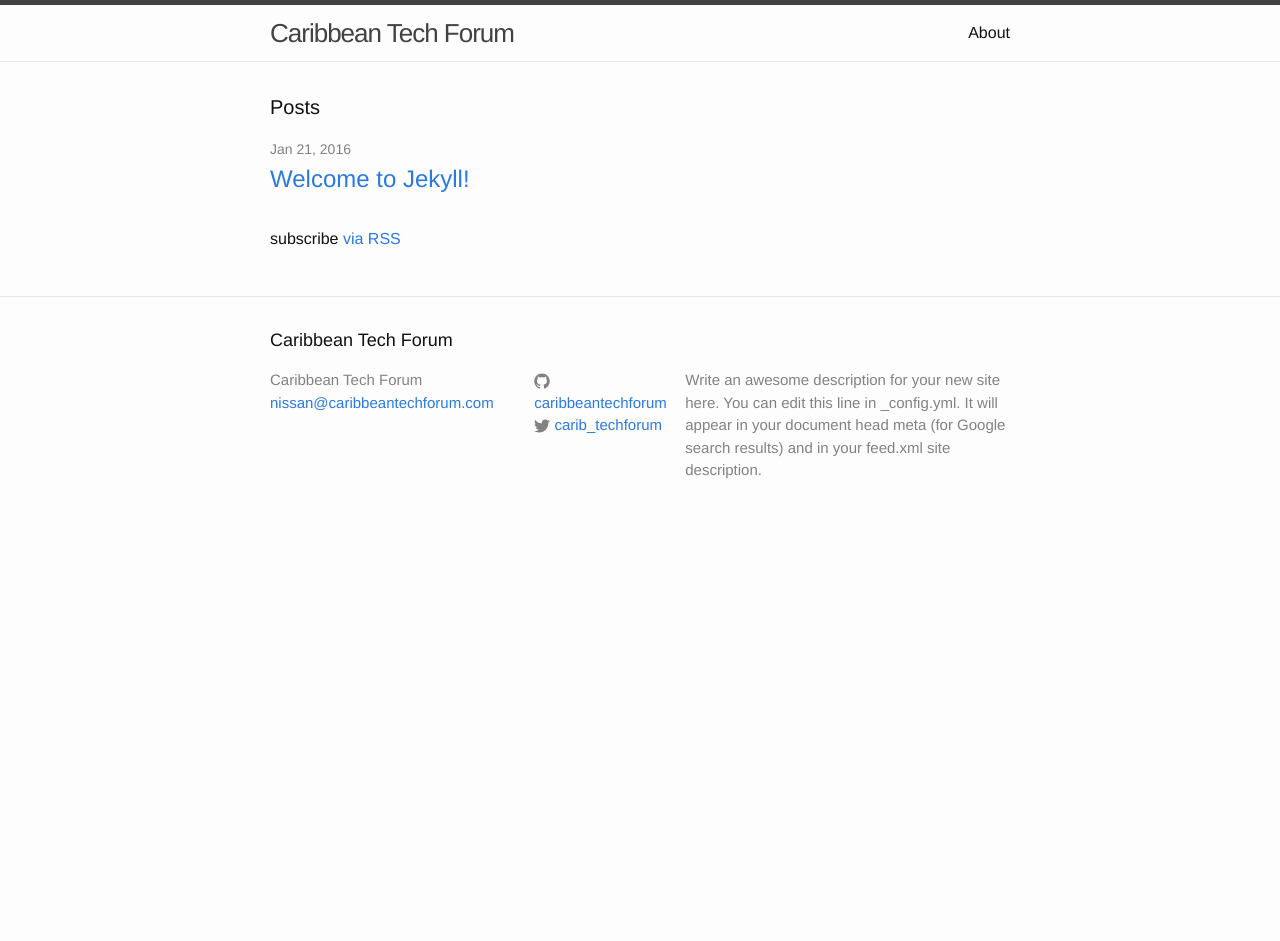
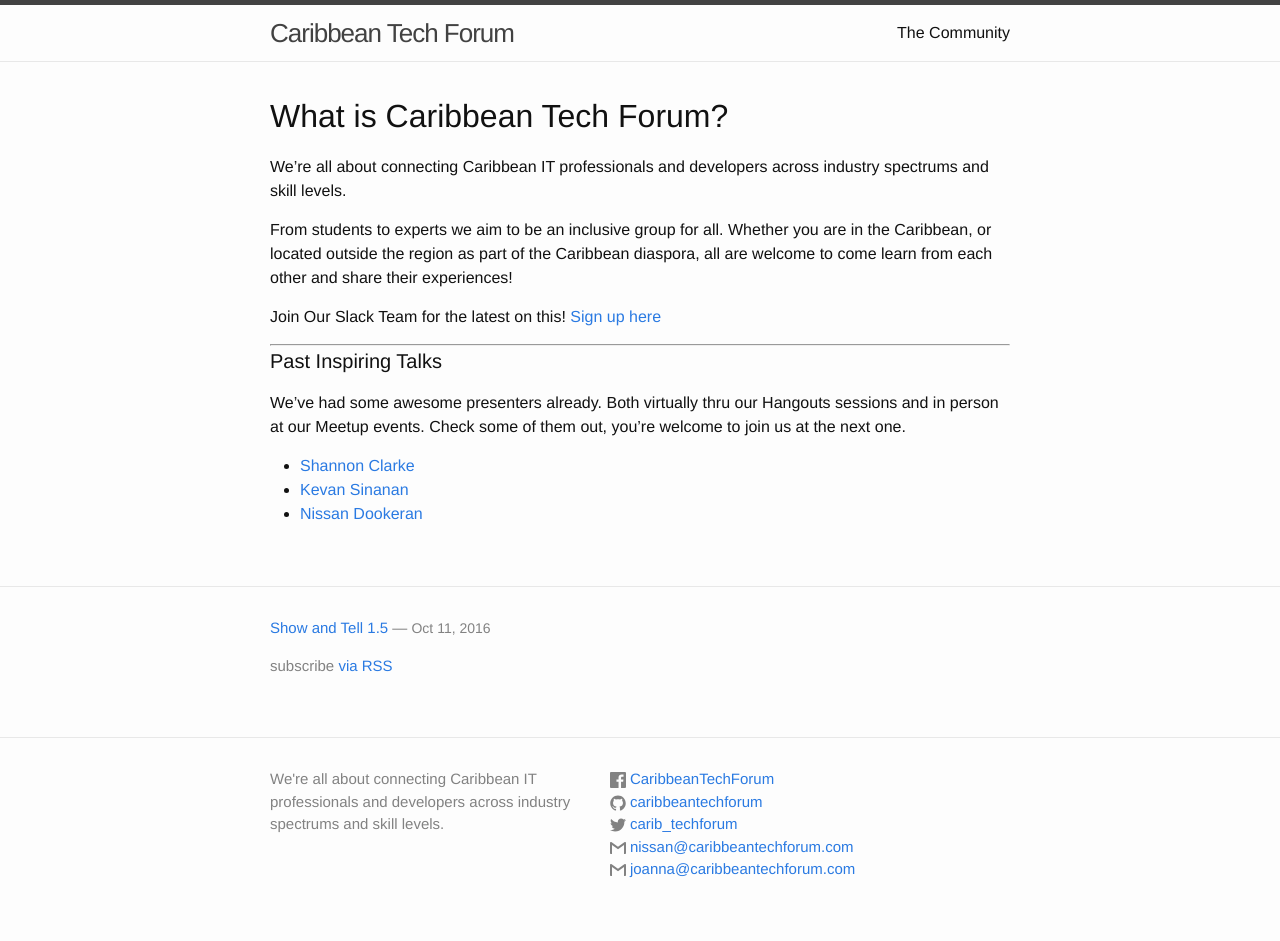
Before and after one commit to caribbeantechforum/caribbeantechforum.github.io, a Jekyll site: the page built from index.md, in a window 1280 px wide. Built offline with Jekyll 4.4.1, drawn with Linux system fonts in a browser that asks for light colours; before the commit the page ends 900 px from its top, so only the background shows below that.

Commit message:
[refactor] merged content from wix, updated jekyll templates to suit content
[refactor] merged content from wix, updated jekyll templates to suit content

```diff
--- a/_config.yml
+++ b/_config.yml
@@ -7,15 +7,13 @@
 
 # Site settings
 title: Caribbean Tech Forum
-email: nissan@caribbeantechforum.com
-description: > # this means to ignore newlines until "baseurl:"
-  Write an awesome description for your new site here. You can edit this
-  line in _config.yml. It will appear in your document head meta (for
-  Google search results) and in your feed.xml site description.
+email_1: nissan@caribbeantechforum.com
+email_2: joanna@caribbeantechforum.com
+description: We're all about connecting Caribbean IT professionals and developers across industry spectrums and skill levels.
 baseurl: "" # the subpath of your site, e.g. /blog
 url: "http://caribbeantechforum.github.io" # the base hostname & protocol for your site
 twitter_username: carib_techforum
 github_username:  caribbeantechforum
-
+facebook_username: CaribbeanTechForum
 # Build settings
 markdown: kramdown
--- a/_includes/footer.html
+++ b/_includes/footer.html
@@ -2,18 +2,34 @@
 
   <div class="wrapper">
 
-    <h2 class="footer-heading">{{ site.title }}</h2>
+    <div class="footer-col-wrapper">
+      <div class="footer-col footer-col-3">
+        <ul class="social-media-list">
+		{% for post in site.posts %}
+			<li><a href="{{ post.url | prepend: site.baseurl }}">{{ post.title }}</a>&nbsp;&mdash;&nbsp;<span class="post-meta">{{ post.date | date: "%b %-d, %Y" }}</span></li>
+		{% endfor %}
+		</ul>
+		<p class="rss-subscribe">subscribe <a href="{{ "/feed.xml" | prepend: site.baseurl }}">via RSS</a></p>
+      </div>
+    </div>
+  </div>
+</footer>
+<footer class="site-footer">
+
+  <div class="wrapper">
 
     <div class="footer-col-wrapper">
-      <div class="footer-col footer-col-1">
-        <ul class="contact-list">
-          <li>{{ site.title }}</li>
-          <li><a href="mailto:{{ site.email }}">{{ site.email }}</a></li>
-        </ul>
-      </div>
+		<div class="footer-col footer-col-3">
+          <p>{{ site.description }}</p>
+        </div>
+      <div class="footer-col footer-col-3">
+        <ul class="social-media-list">
+			{% if site.facebook_username %}
+            <li>
+              {% include icon-facebook.html username=site.facebook_username %}
+            </li>
+            {% endif %}
 
-      <div class="footer-col footer-col-2">
-        <ul class="social-media-list">
           {% if site.github_username %}
           <li>
             {% include icon-github.html username=site.github_username %}
@@ -25,11 +41,19 @@
             {% include icon-twitter.html username=site.twitter_username %}
           </li>
           {% endif %}
+
+		  {% if site.email_1 %}
+          <li>
+            {% include icon-email.html username=site.email_1 %}
+          </li>
+          {% endif %}
+
+		  {% if site.email_2 %}
+          <li>
+            {% include icon-email.html username=site.email_2 %}
+          </li>
+          {% endif %}
         </ul>
-      </div>
-
-      <div class="footer-col footer-col-3">
-        <p>{{ site.description }}</p>
       </div>
     </div>
 
--- /dev/null
+++ b/_includes/icon-email.html
@@ -0,0 +1 @@
+<a href="mailto:{{ include.username }}"><span class="icon icon--email">{% include icon-email.svg %}</span><span class="username">{{ include.username }}</span></a>
--- /dev/null
+++ b/_includes/icon-facebook.html
@@ -0,0 +1 @@
+<a href="https://facebook.com/{{ include.username }}"><span class="icon icon--facebook">{% include icon-facebook.svg %}</span><span class="username">{{ include.username }}</span></a>
--- /dev/null
+++ b/_layouts/frontpage.html
@@ -0,0 +1,26 @@
+<!DOCTYPE html>
+<html>
+
+  {% include head.html %}
+
+  <body>
+
+    {% include header.html %}
+
+    <div class="page-content">
+      <div class="wrapper">
+
+		<article class="post">
+		  <div class="post-content">
+		    {{ content }}
+		  </div>
+		</article>
+
+      </div>
+    </div>
+
+    {% include footer.html %}
+
+  </body>
+
+</html>
--- a/_sass/_layout.scss
+++ b/_sass/_layout.scss
@@ -91,8 +91,6 @@
         }
     }
 }
-
-
 
 /**
  * Site footer
--- a/index.html
+++ /dev/null
@@ -1,23 +0,0 @@
----
-layout: default
----
-
-<div class="home">
-
-  <h1 class="page-heading">Posts</h1>
-
-  <ul class="post-list">
-    {% for post in site.posts %}
-      <li>
-        <span class="post-meta">{{ post.date | date: "%b %-d, %Y" }}</span>
-
-        <h2>
-          <a class="post-link" href="{{ post.url | prepend: site.baseurl }}">{{ post.title }}</a>
-        </h2>
-      </li>
-    {% endfor %}
-  </ul>
-
-  <p class="rss-subscribe">subscribe <a href="{{ "/feed.xml" | prepend: site.baseurl }}">via RSS</a></p>
-
-</div>
--- /dev/null
+++ b/index.md
@@ -0,0 +1,23 @@
+---
+layout: frontpage
+title: The Community
+permalink: /
+---
+
+## What is Caribbean Tech Forum?
+
+We're all about connecting Caribbean IT professionals and developers across industry spectrums and skill levels.
+
+From students to experts we aim to be an inclusive group for all. Whether you are in the Caribbean, or located outside the region as part of the Caribbean diaspora, all are welcome to come learn from each other and share their experiences!
+
+Join Our Slack Team for the latest on this! [Sign up here](https://caribbeantechforum.typeform.com/to/VlxYku)
+
+---
+
+#### Past Inspiring Talks
+
+We've had some awesome presenters already. Both virtually thru our Hangouts sessions and in person at our Meetup events. Check some of them out, you're welcome to join us at the next one.
+
+- [Shannon Clarke](https://www.youtube.com/watch?v=3mXYVdKnCwE)
+- [Kevan Sinanan](https://www.youtube.com/watch?v=RlY4o6CZRb8)
+- [Nissan Dookeran](https://youtu.be/xANrsSin_-0)
```
Also changed, not shown: _posts/2016-01-21-welcome-to-jekyll.markdown (deleted, +0 -25 lines), _posts/2016-10-11-welcome-to-jekyll.markdown (added, +11 -0 lines), about.md (deleted, +0 -15 lines), _includes/icon-email.svg (added), _includes/icon-facebook.svg (added).
